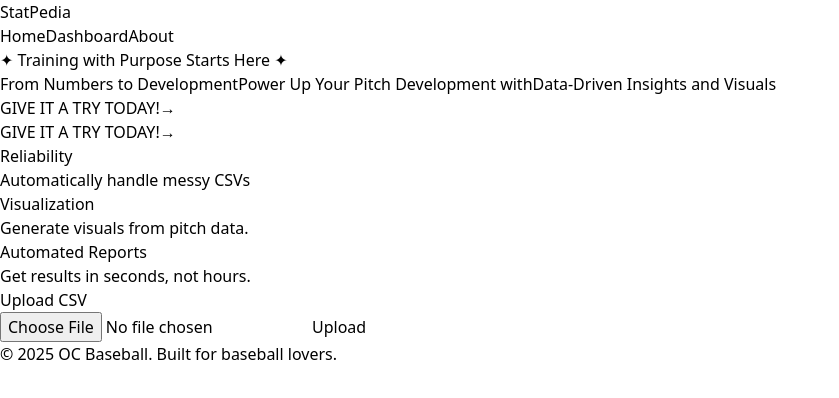
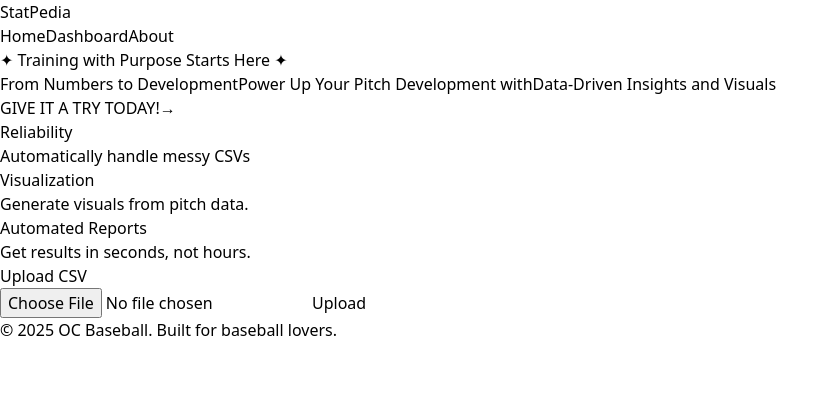
Before and after one commit to yandersonpark1/BSBL-Scout, a React app in the folder frontend/: page / in a window 1280 px wide. Shown: the top 398 px of the page, without its empty margins (0-839 px from the left). Built offline with nearby package versions, Linux system fonts and the light colour scheme; the HTML template or start-up script is replaced by a standard one.

Commit message:
updated for background to background component for homepage

```diff
--- a/frontend/src/pages/uploadpage.tsx
+++ b/frontend/src/pages/uploadpage.tsx
@@ -2,8 +2,9 @@ import { useRef } from "react";
 import Navbar from "../components/navbar";
 import Hero from "../components/hero";
 import Features from "../components/features";
+import UploadForm from "../components/uploadform";
 import Footer from "../components/footer";
-import UploadForm from "../components/uploadform";
+import Background from "../components/Background";
 
 export default function UploadPage() {
   const uploadRef = useRef<HTMLDivElement>(null);
@@ -13,34 +14,34 @@ export default function UploadPage() {
   };
 
   return (
-    <div className="min-h-screen bg-black flex flex-col">
+    <div className="relative min-h-screen flex flex-col text-white">
+      {/* Background behind everything */}
+      <Background />
+
+      {/* Page content */}
+      <div className="relative z-10 flex flex-col">
+        {/* Sticky navbar overlays Hero */}
         <Navbar />
 
         <main className="flex-grow">
-        <Hero />
+          {/* Hero section contains the main button */}
+          <Hero scrollToUploadForm={scrollToUploadForm} />
 
-        <div className="text-center my-8 bg-black">
-          <button
-            onClick={scrollToUploadForm}
-            className="group px-8 py-4 bg-white text-red-500 rounded-full font-semibold text-lg hover:bg-red-500 hover:text-gray-900 transition-all duration-300 transform hover:scale-105 hover:shadow-2xl"
-          >
-            GIVE IT A TRY TODAY!
-            <span className="ml-2 group-hover:translate-x-1 transition-transform duration-300 inline-block">
-              →
-            </span>
-          </button>
-        </div>
 
+          {/* Features section */}
           <Features />
 
-        <section ref={uploadRef} className="bg-black py-12">
+          {/* Upload Form section */}
+          <section ref={uploadRef} className="py-12">
             <div className="max-w-2xl mx-auto">
               <UploadForm />
             </div>
           </section>
         </main>
 
+        {/* Footer */}
         <Footer />
+      </div>
     </div>
   );
 }
```
Lines whose indentation alone changed are shown as unchanged.
